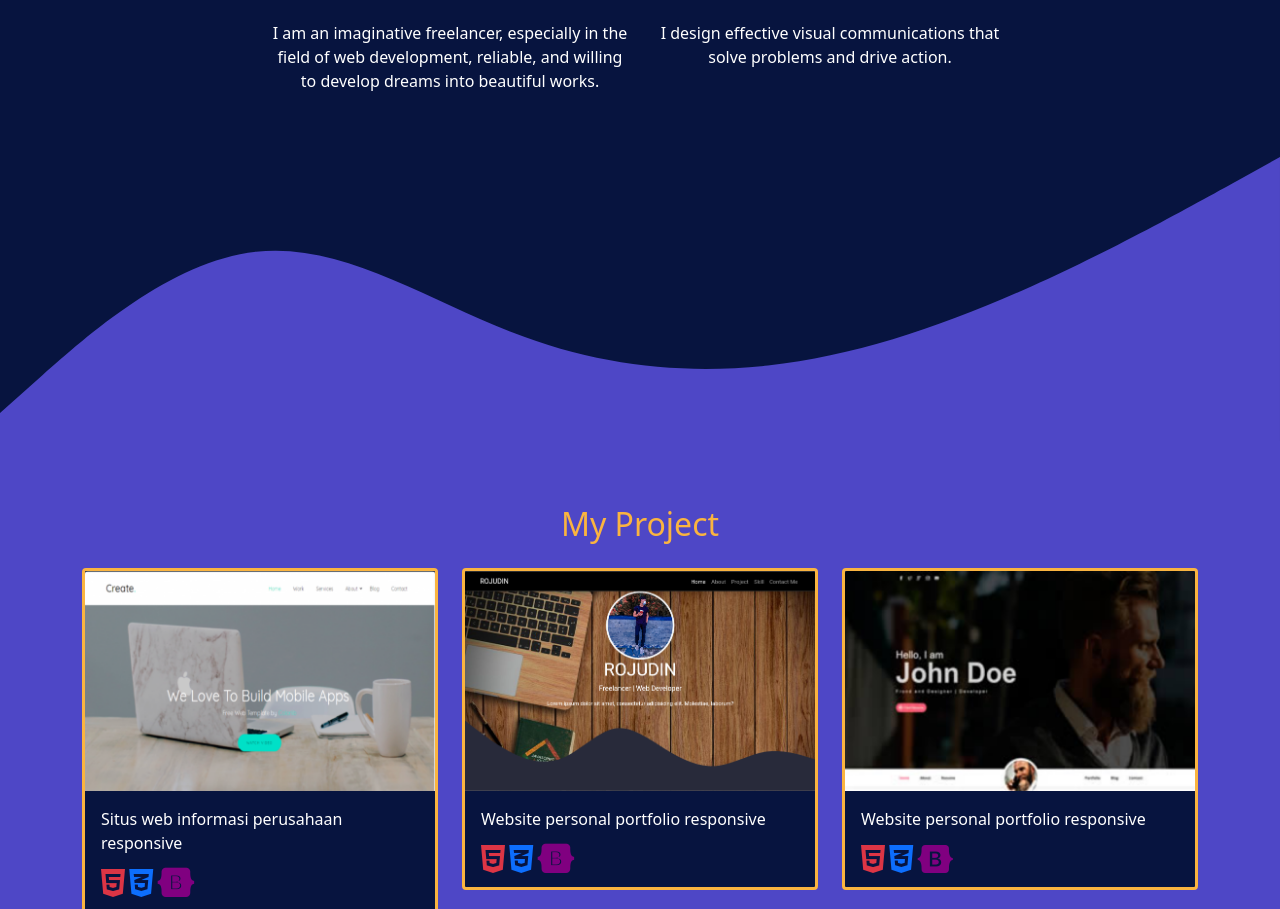
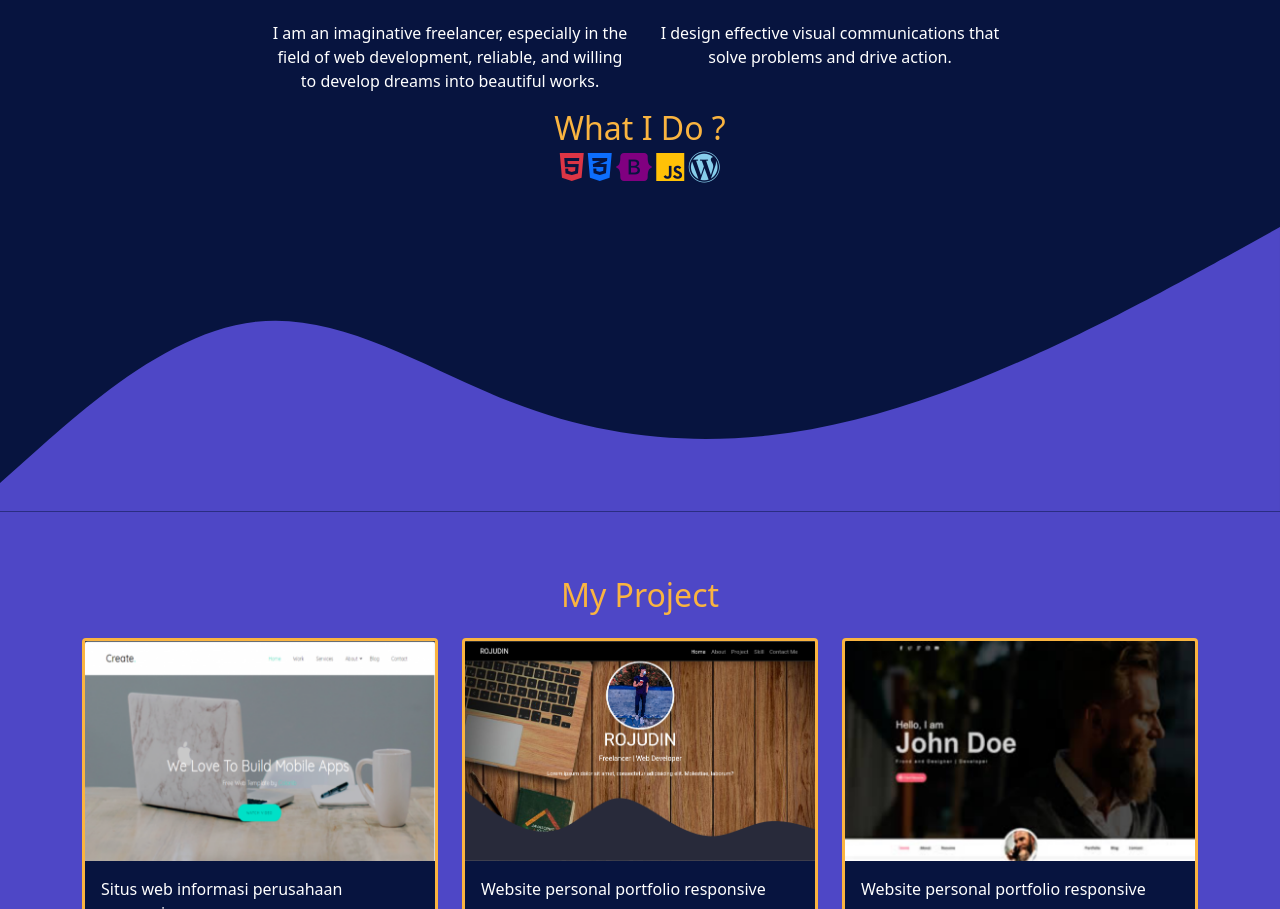
Before and after one commit to rjdnDev/Rojudin, a plain HTML site: page index.html in a window 1280 px wide. Shown: the part 877-1786 px from the top of the page. Drawn offline with nearby package versions, Linux system fonts and the light colour scheme.

Commit message:
update what i do
menambahkan what i do logo skill pemrograman

```diff
--- a/index.html
+++ b/index.html
@@ -81,6 +81,16 @@
         </div>
         <div class="col-md-4 text-center">
           <p>I design effective visual communications that solve problems and drive action.</p>
+        </div>
+      </div>
+      <div class="row text-center">
+        <div class="col">
+          <h2>What I Do ?</h2>
+          <span class=" fw-bold text-danger"><i class="fa-brands fa-html5 fa-2xl"></i></span>
+          <span class=" fw-bold text-primary"><i class="fa-brands fa-css3-alt fa-2xl"></i></span>
+          <span class=" fw-bold" style=color:purple;""><i class="fa-brands fa-bootstrap fa-2xl"></i></span>
+          <span class=" fw-bold text-warning"><i class="fa-brands fa-js fa-2xl"></i></span>
+          <span class=" fw-bold" style="color:skyblue;"><i class="fa-brands fa-wordpress fa-2xl"></i></span>
         </div>
       </div>
     </div>
```
